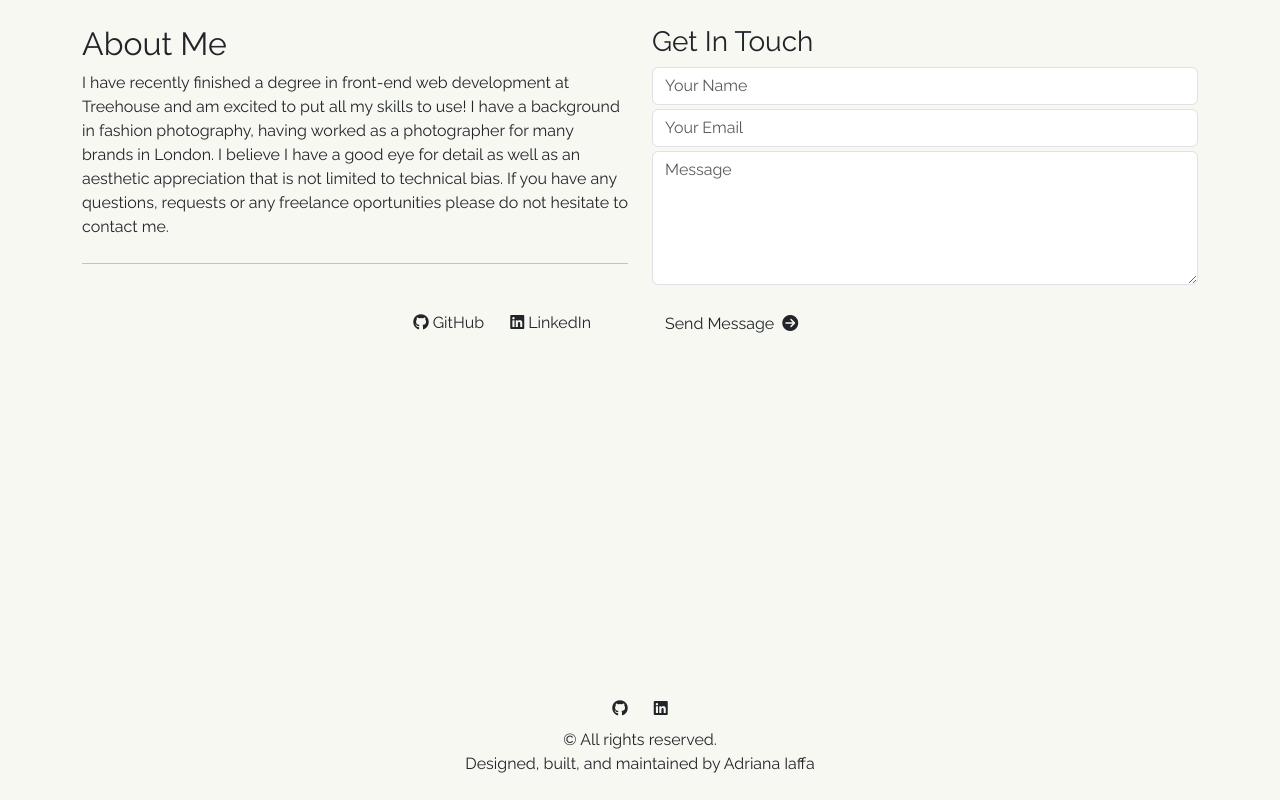
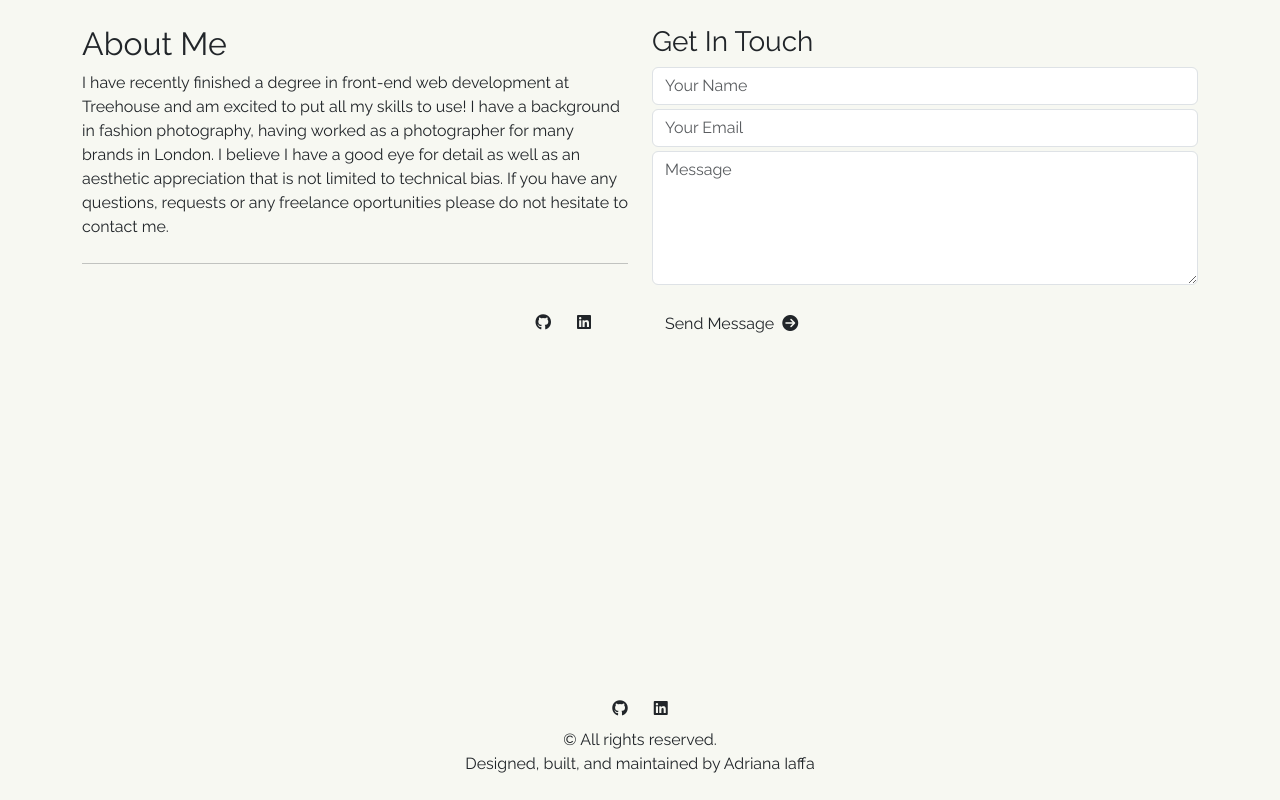
Before and after one commit to AdrianaIaffa/AdrianaIaffa.github.io, a plain HTML site: page index.html in a window 1280 px wide. Shown: the part 2625-3425 px from the top of the page. Drawn offline with nearby package versions, Linux system fonts and the light colour scheme.

Commit message:
validation

```diff
--- a/css/custom.css
+++ b/css/custom.css
@@ -51,7 +51,6 @@
 
 /* <--banner--> */
 .intro {
-  /* background: linear-gradient( to bottom, #2f2523, #68534D); */
   background: #68534D;
   color: #e3dfdd;
   height:100vh;
--- a/index.html
+++ b/index.html
@@ -188,8 +188,8 @@
               <hr class="mt-4">
               <div class="socials p-4">
                 <div class="d-flex justify-content-center justify-content-md-end align-items-md-end">
-                  <button class="btn" type="button" href="https://github.com/AdrianaIaffa" rel="noopener noreferrer" target="_blank"><i class="fa-brands fa-github pe-1"></i>GitHub</button>
-                  <button class="btn" type="button" href="https://www.linkedin.com/in/adriana-iaffa-7b7b6198/" rel="noopener noreferrer" target="_blank"><i class="fa-brands fa-linkedin pe-1"></i>LinkedIn</button>
+                  <a role="button" class="btn" href="https://github.com/AdrianaIaffa" rel="noopener noreferrer" target="_blank"><i class="fa-brands fa-github"></i></a>
+                  <a role="button" class="btn" href="https://www.linkedin.com/in/adriana-iaffa-7b7b6198/" rel="noopener noreferrer" target="_blank"><i class="fa-brands fa-linkedin"></i></a>
                 </div>
               </div>
             </div>
```
